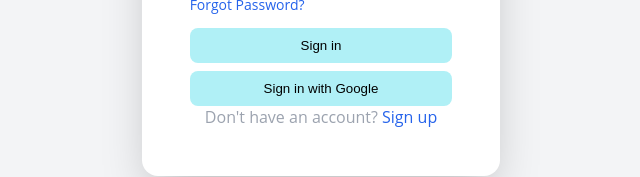
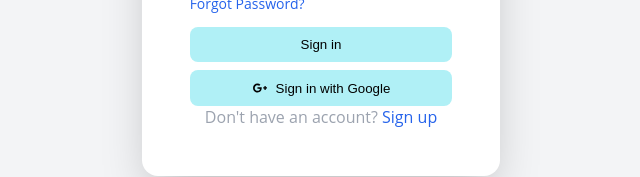
Before and after one commit to AashishBhandari001/RoboAstroEd, a React (Create React App) app in the folder frontend/: page / in a window 1280 px wide. Shown: the part 441-618 px from the top of the page, without its empty margins (319-959 px from the left). Built offline with nearby package versions, Linux system fonts and the light colour scheme.

Commit message:
login page

```diff
--- a/frontend/package.json
+++ b/frontend/package.json
@@ -16,6 +16,7 @@
     "hamburgers": "^1.2.1",
     "react": "^18.2.0",
     "react-dom": "^18.2.0",
+    "react-icons": "^4.11.0",
     "react-router-dom": "^6.15.0",
     "react-scripts": "5.0.1",
     "styled-components": "^5.3.11",
--- a/frontend/src/Components/Login/login.jsx
+++ b/frontend/src/Components/Login/login.jsx
@@ -1,6 +1,6 @@
 import React from "react";
 import { Link } from "react-router-dom";
-import { Input } from "@material-tailwind/react";
+import { AiOutlineGooglePlus } from "react-icons/ai";
 
 function Login() {
   return (
@@ -45,7 +45,8 @@ function Login() {
             <button className="bg-[#B0F0F6] hover:bg-[#AEEBF1] text-black border-transparent p-2 rounded-lg w-full">
               Sign in
             </button>
-            <button className="bg-[#B0F0F6] hover:bg-[#AEEBF1] text-black border-transparent p-2 rounded-lg w-full">
+            <button className="bg-[#B0F0F6] hover:bg-[#AEEBF1] text-black border-transparent p-2 rounded-lg w-full flex items-center justify-center">
+              <AiOutlineGooglePlus className="w-4 h-4 pl-0 mr-2" />
               Sign in with Google
             </button>
           </div>
```
Also changed, not shown: 1 other file (tests, documents, lock files or other folders).
